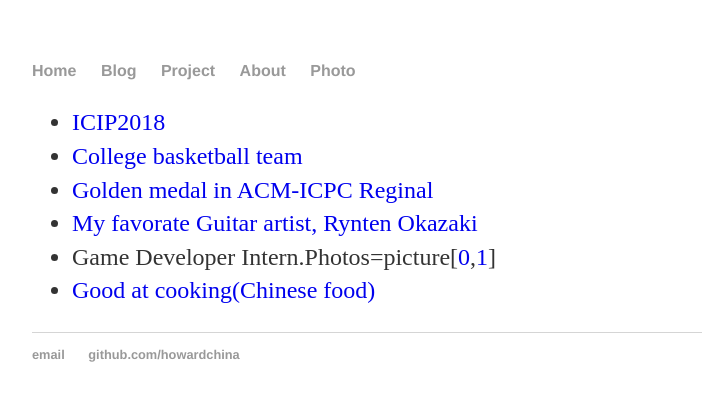
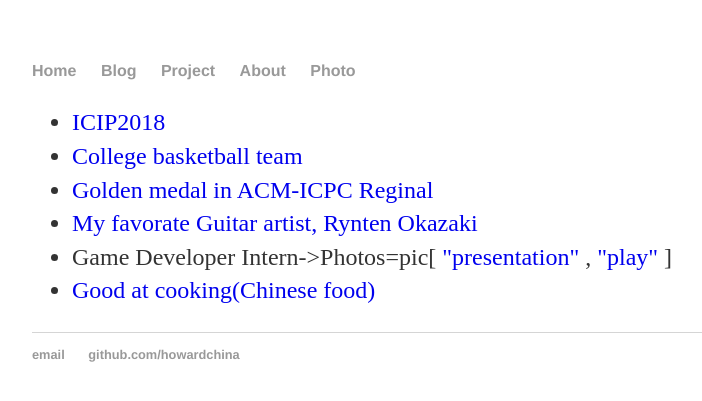
Before and after one commit to howardchina/howardchina.github.io, a Jekyll site: the page built from photo/index.html, in a window 1280 px wide. Shown: the top 401 px of the page, without its empty margins (160-862 px from the left). Built offline with Jekyll 4.4.1, drawn with Linux system fonts in a browser that asks for light colours.

Commit message:
link huanle

```diff
--- a/photo/index.html
+++ b/photo/index.html
@@ -10,7 +10,7 @@ title: Photo
 				<li><a href="/img/master/double.jpg">College basketball team</a></li>
 				<li><a href="/img/ACM/team_outside.jpg">Golden medal in ACM-ICPC Reginal</a></li>
 				<li><a href="/img/Guitar/Okazaki.jpg">My favorate Guitar artist, Rynten Okazaki</a></li>
-				<li id='GamDevInt'>Game Developer Intern.Photos=picture[<a href="/img/huanle/1.jpeg">0</a>,<a href="/img/huanle/2.jpeg">1</a>]</li>
+				<li id='GamDevInt'>Game Developer Intern->Photos=pic[<a href="/img/huanle/1.jpeg"> "presentation" </a>,<a href="/img/huanle/2.jpeg"> "play" </a>]</li>
 				<li><a href="http://phdeat.lofter.com/">Good at cooking(Chinese food)</a></li>
 			</ul>
 
```
